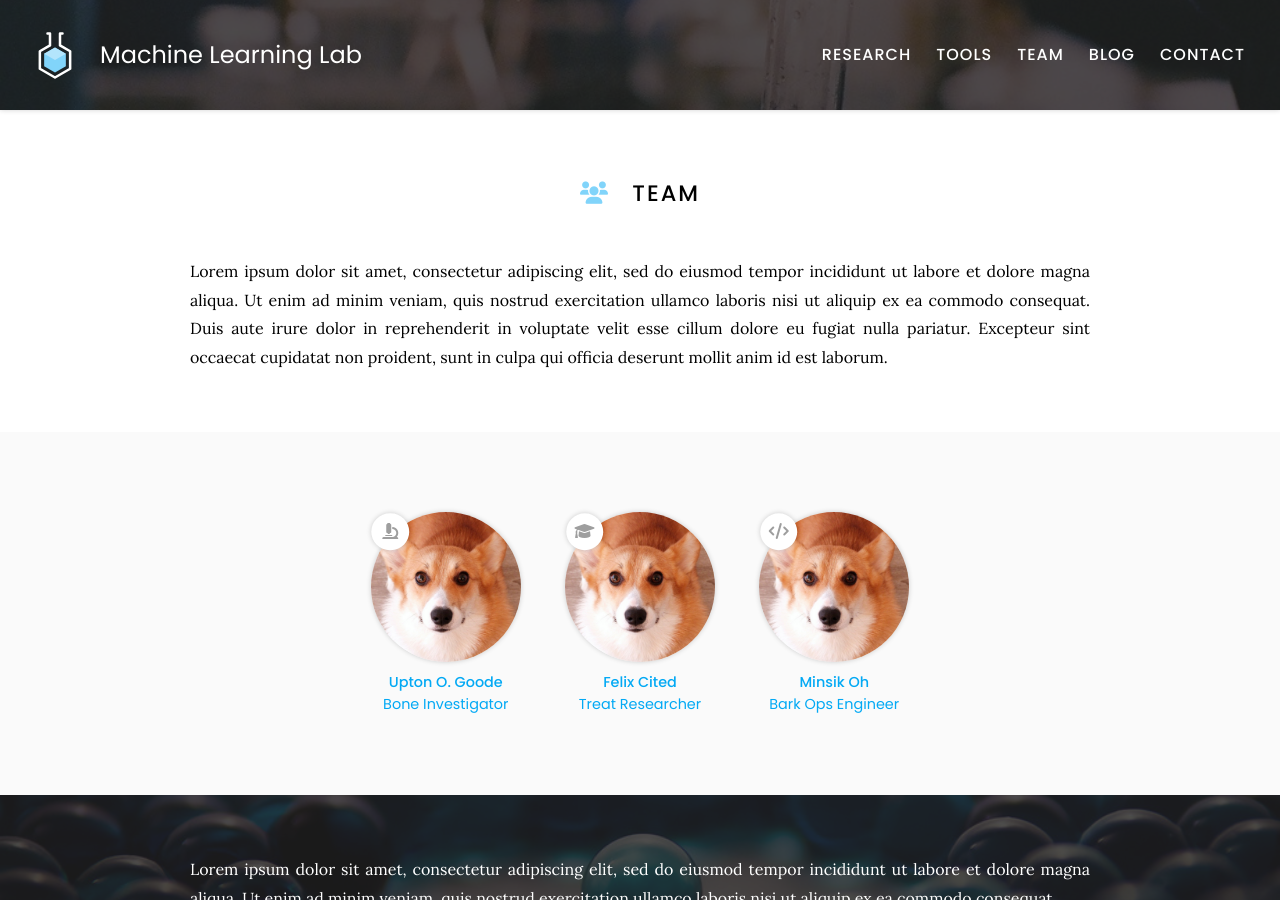
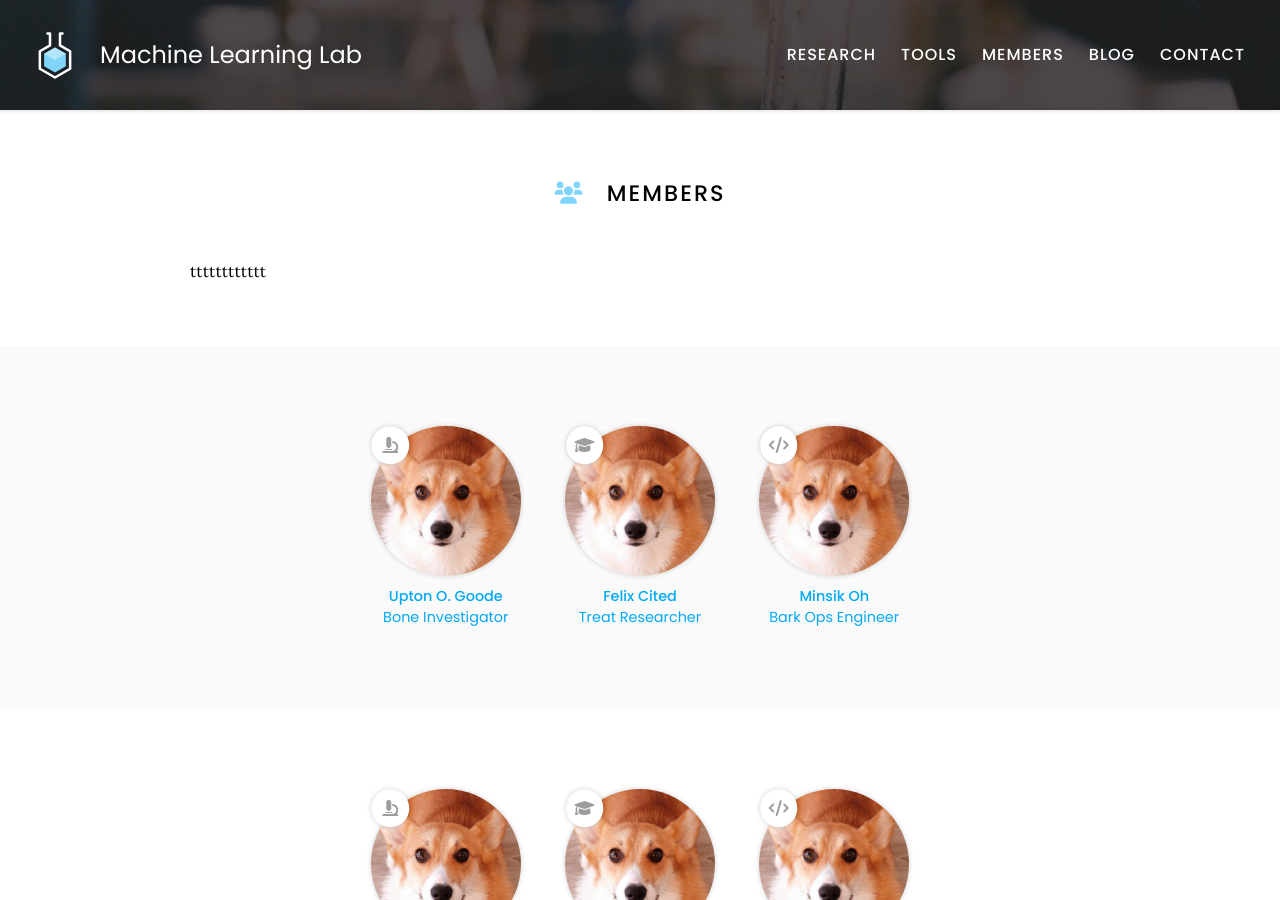
Before and after one commit to ailab-mju/ailab-mju.github.io, a Jekyll site: the page built from team/index.md, in a window 1280 px wide and 900 px high. Built offline with Jekyll 4.4.1, drawn with Linux system fonts in a browser that asks for light colours.

Commit message:
Update index.md

```diff
--- a/team/index.md
+++ b/team/index.md
@@ -1,16 +1,34 @@
 ---
-title: Team
+title: Members
 nav:
   order: 3
   tooltip: About our team
 ---
 
-# <i class="fas fa-users"></i>Team
+# <i class="fas fa-users"></i>Members
 
-Lorem ipsum dolor sit amet, consectetur adipiscing elit, sed do eiusmod tempor incididunt ut labore et dolore magna aliqua.
-Ut enim ad minim veniam, quis nostrud exercitation ullamco laboris nisi ut aliquip ex ea commodo consequat.
-Duis aute irure dolor in reprehenderit in voluptate velit esse cillum dolore eu fugiat nulla pariatur.
-Excepteur sint occaecat cupidatat non proident, sunt in culpa qui officia deserunt mollit anim id est laborum.
+tttttttttttt
+
+{% include section.html %}
+
+{%
+  include list.html
+  data="members"
+  component="portrait"
+  filters="role: pi"
+%}
+{%
+  include list.html
+  data="members"
+  component="portrait"
+  filters="role: phd"
+%}
+{%
+  include list.html
+  data="members"
+  component="portrait"
+  filters="role: programmer"
+%}
 
 {% include section.html %}
 
```
